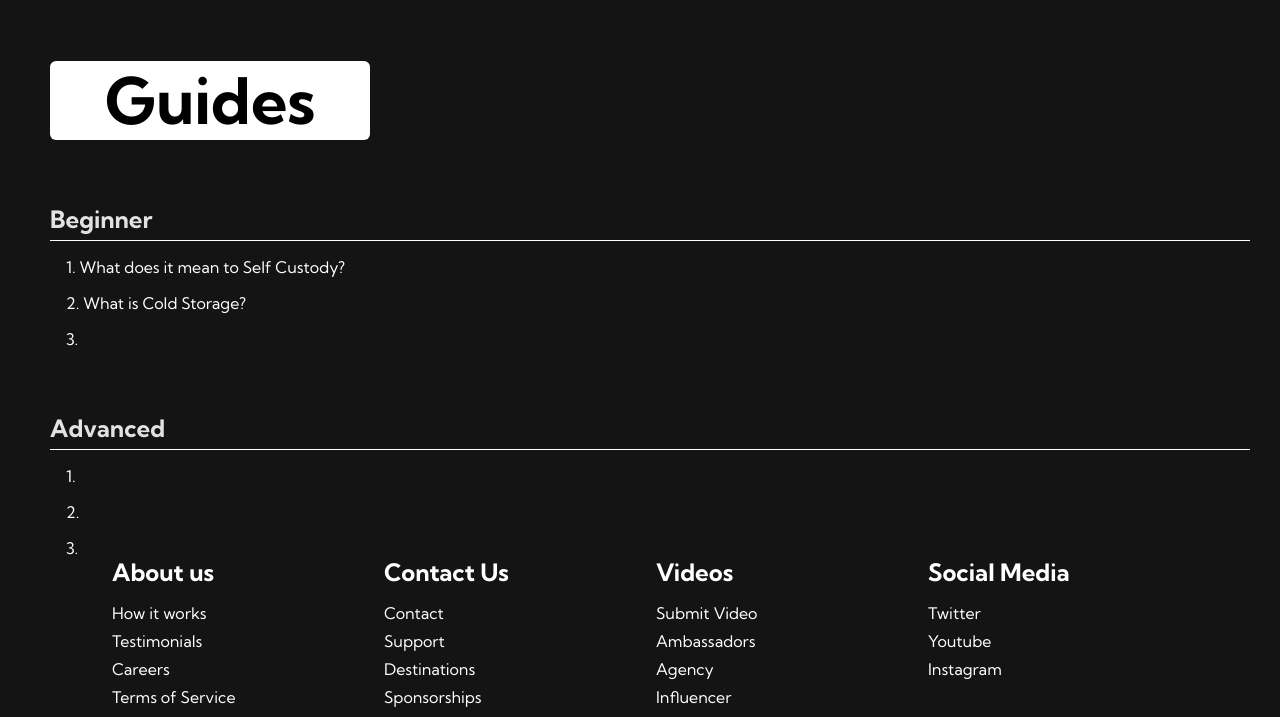
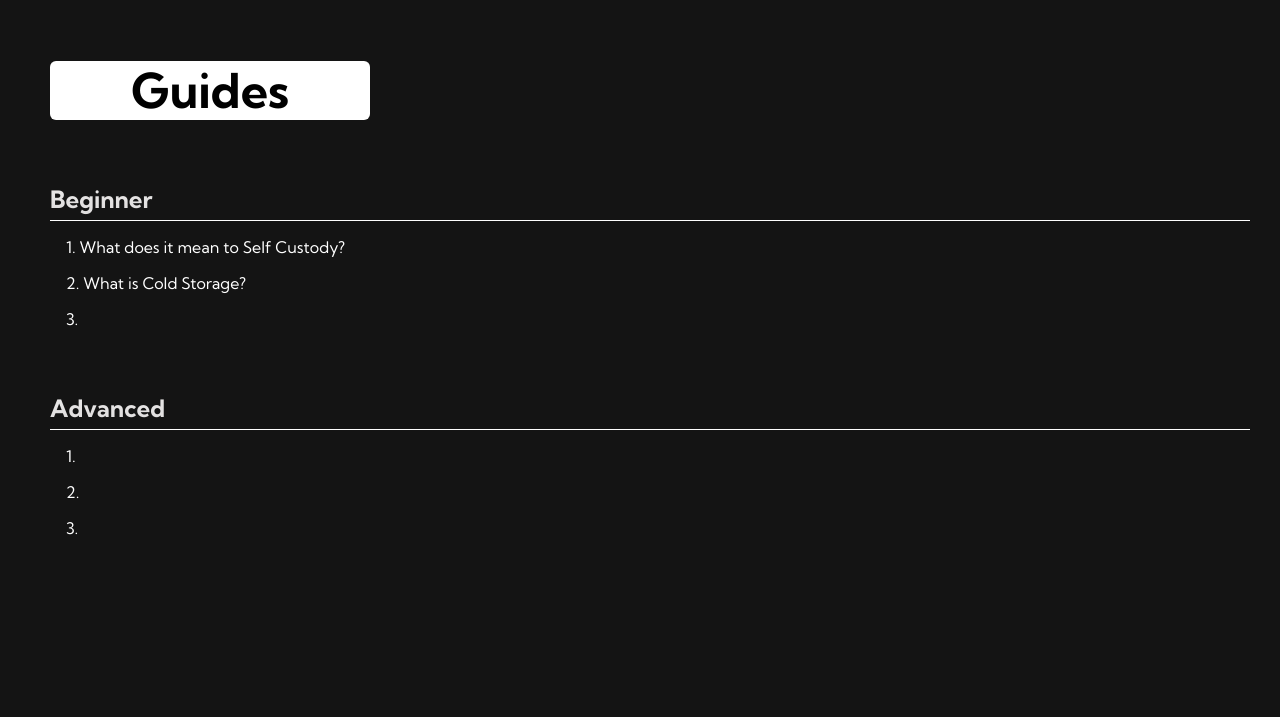
Before and after one commit to EhDee22/selfcustody, a plain HTML site: page docs/guides.html in a window 1280 px wide. Shown: the part 83-800 px from the top of the page. Drawn offline with Linux system fonts and the light colour scheme.

Commit message:
changed guide box and size

```diff
--- a/docs/styles.css
+++ b/docs/styles.css
@@ -763,7 +763,7 @@ body {
   grid-template-columns: 1fr;
   align-items: center-top;
   margin: 0 auto;
-  height: 50vh;
+  height: 100vh;
   background-color: #141414;
   width: 100%;
   max-width: 1200px;
@@ -772,7 +772,7 @@ body {
 }
 
 .guide__content h1 {
-  font-size: 4rem;
+  font-size: 3rem;
   border-radius: 6px;
   background-color: rgb(255, 255, 255);
   text-align: center;
```
